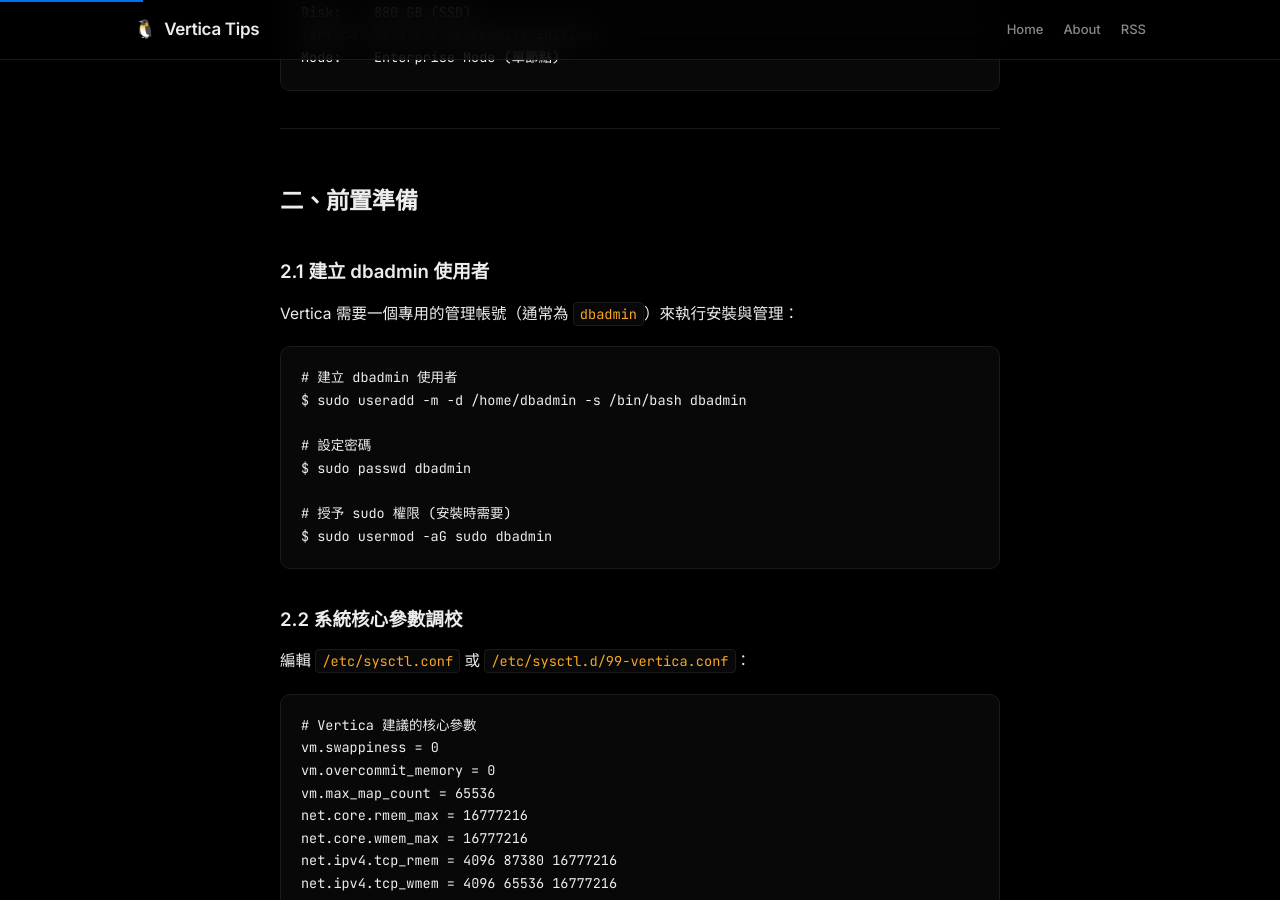
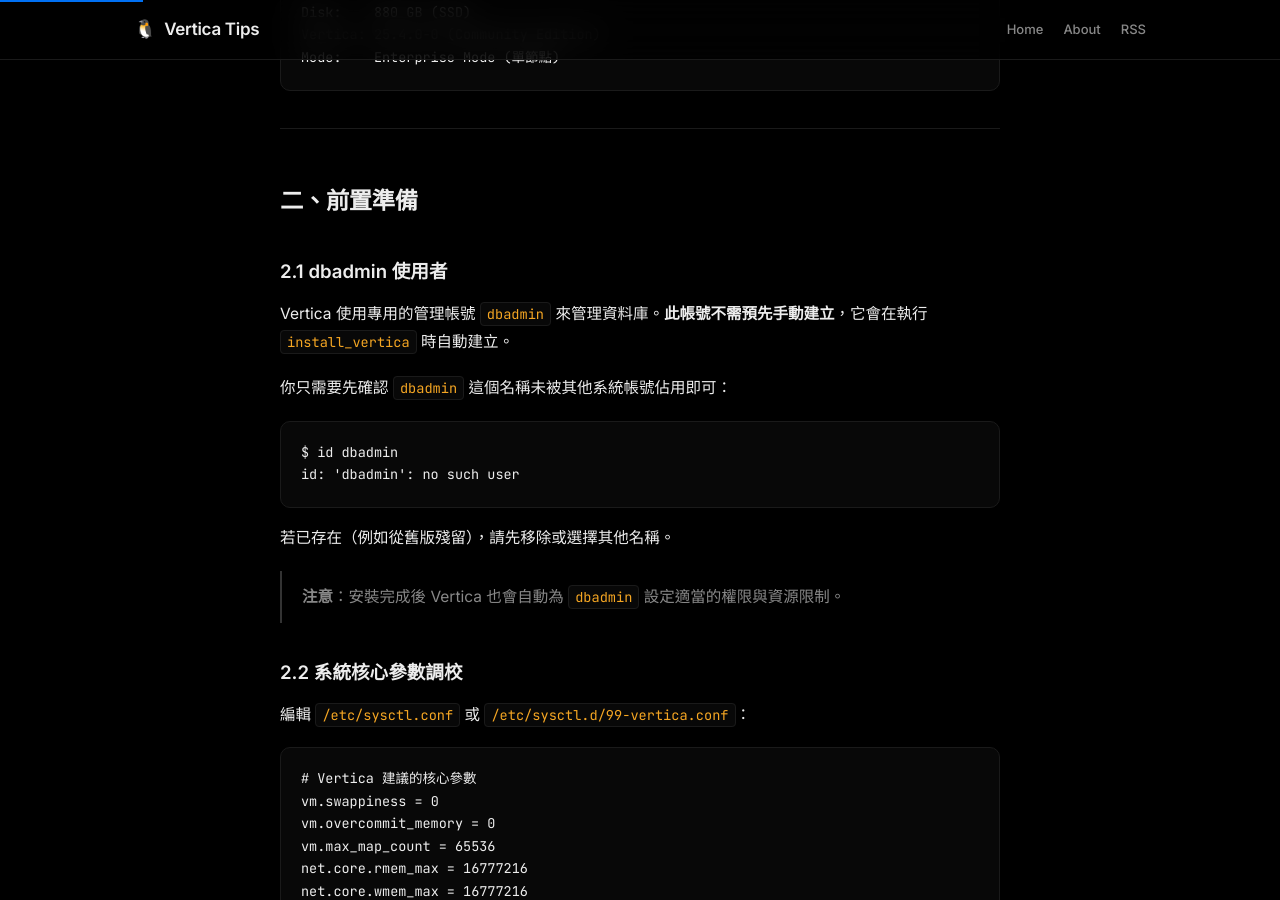
Before and after one commit to achi0012/vertica-tips, a Jekyll site: the page built from _posts/2026-06-20-vertica-installation-guide.md, in a window 1280 px wide and 900 px high, scrolled down 1443 px. Built offline with Jekyll 4.4.1, drawn with Linux system fonts in a browser that asks for light colours; some of the changed text lies outside the part shown.

Commit message:
Fix: dbadmin user is created by install_vertica, not manually

````diff
--- a/_posts/2026-06-20-vertica-installation-guide.md
+++ b/_posts/2026-06-20-vertica-installation-guide.md
@@ -52,20 +52,20 @@ Mode:    Enterprise Mode (單節點)
 
 ## 二、前置準備
 
-### 2.1 建立 dbadmin 使用者
+### 2.1 dbadmin 使用者
 
-Vertica 需要一個專用的管理帳號（通常為 `dbadmin`）來執行安裝與管理：
+Vertica 使用專用的管理帳號 `dbadmin` 來管理資料庫。**此帳號不需預先手動建立**，它會在執行 `install_vertica` 時自動建立。
+
+你只需要先確認 `dbadmin` 這個名稱未被其他系統帳號佔用即可：
 
 ```bash
-# 建立 dbadmin 使用者
-$ sudo useradd -m -d /home/dbadmin -s /bin/bash dbadmin
+$ id dbadmin
+id: 'dbadmin': no such user
+```
 
-# 設定密碼
-$ sudo passwd dbadmin
+若已存在（例如從舊版殘留），請先移除或選擇其他名稱。
 
-# 授予 sudo 權限 (安裝時需要)
-$ sudo usermod -aG sudo dbadmin
-```
+> **注意**：安裝完成後 Vertica 也會自動為 `dbadmin` 設定適當的權限與資源限制。
 
 ### 2.2 系統核心參數調校
 
@@ -160,14 +160,7 @@ Filesystem  Size  Used Avail Use%
 /dev/sda2   880G  79G  756G  10%
 ```
 
-### 3.3 確認 dbadmin 使用者
-
-```bash
-$ getent passwd dbadmin
-dbadmin:x:1001:1001:,,,:/home/dbadmin:/bin/bash
-```
-
-### 3.4 確認安裝套件完整性
+### 3.3 確認安裝套件完整性
 
 ```bash
 $ dpkg-deb --info vertica_25.4.0-0_amd64.deb | grep -E 'Package|Version|Architecture'
@@ -182,13 +175,9 @@ $ dpkg-deb --info vertica_25.4.0-0_amd64.deb | grep -E 'Package|Version|Architec
 
 ### 4.1 安裝 Vertica 軟體
 
-使用 `dbadmin` 使用者執行：
+使用 root 或有 sudo 權限的使用者執行：
 
 ```bash
-# 切換到 dbadmin
-$ sudo -i -u dbadmin
-$ cd ~
-
 # 安裝 Vertica .deb 套件
 $ sudo dpkg -i /path/to/vertica_25.4.0-0_amd64.deb
 ```
````
